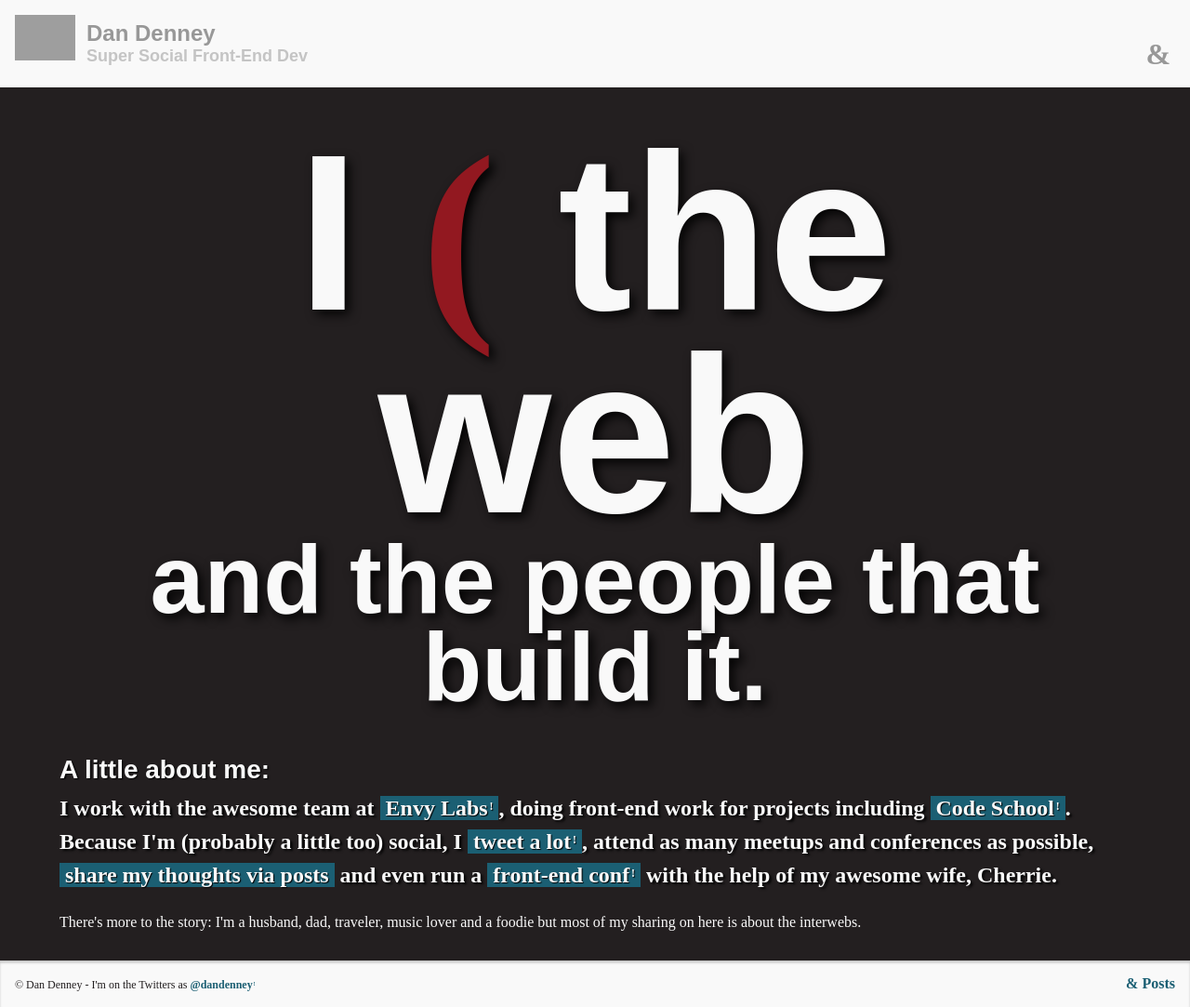
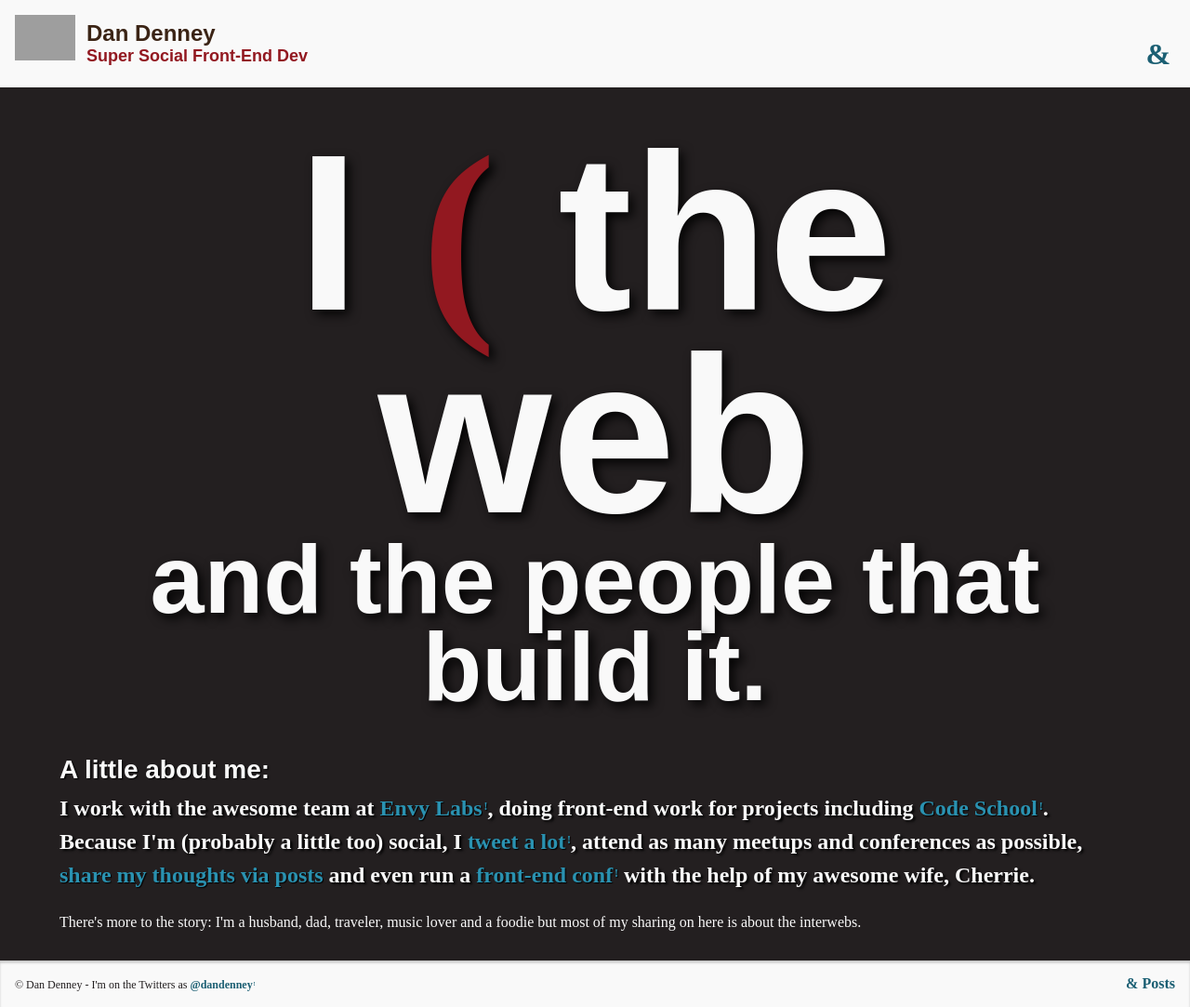
Before and after one commit to dandenney/dandenney.com, a PHP site: the page made by index.php in a window 1280 px wide. Shown: the whole page at 93% size. Run offline with PHP 8.4, Linux system fonts and the light colour scheme; some libraries are stand-ins or nearby versions; some web fonts are replaced; grey boxes are pictures that could not be loaded.

Commit message:
Pulled the link backgrounds

```diff
--- a/index.php
+++ b/index.php
@@ -30,7 +30,6 @@
     	$(function() {
     		$(".intro h1").fitText(.48);
     	});
-
     </script>
 
 </body>
--- a/sass/screen.scss
+++ b/sass/screen.scss
@@ -10,7 +10,9 @@
    $color-main-light: #989898;
    $color-alt: #1B5F73;
    $color-feature: #f9f9f9;
-   $color-link-main: #921820;
+   $color-title: #3b2415;
+   $color-link-main: #1B5F73;
+   $color-link-alt: #921820;
 
 /* ::::::::::::::::::::::::::::::::::::::::::::::::::::::::::::::::::::::::::
       Fonts
@@ -58,7 +60,7 @@
    }
 
    h1, h2, h3, h4, h5, h6 {
-      color: #3b2415;
+      color: $color-title;
       font-family: $font-featured;
       font-weight: 700;
    }
@@ -89,7 +91,7 @@
    }
 
    a {
-      color: $color-alt;
+      color: $color-link-main;
       font-weight: 700;
    	text-decoration: none;
    }
@@ -149,7 +151,7 @@
          background: none; }
 
       .logo h3 {
-         color: $color-main-light;
+         color: $color-title;
          @include text-shadow(inset 2px 2px 0 rgba(250,250,250,1));
          float: left;
          font-size: 1.5em;
@@ -157,7 +159,7 @@
       }
 
       .logo span {
-         color: #c4c4c4;
+         color: $color-link-alt;
          display: block;
          font-size: .75em;
       }
@@ -184,7 +186,7 @@
       }
 
       [data-icon]:before {
-         color: $color-main-light;
+         color: $color-link-main;
          font-size: 2em;
          margin-right: .15em;
       }
@@ -315,7 +317,7 @@
       }
 
       [data-icon]:before {
-         color: $color-link-main;
+         color: $color-link-alt;
          text-shadow: .02em .02em .05em rgba(0,0,0,1);
       }
 
@@ -338,9 +340,7 @@
       }
 
       a {
-         background: $color-alt;
-         color: $color-feature;
-         padding: 0 .25em;
+         color: lighten($color-link-main, 15%);
          text-shadow: 1px 1px 1px darken($color-alt, 80%);
       }
    }
```
Also changed, not shown: stylesheets/screen.css.
